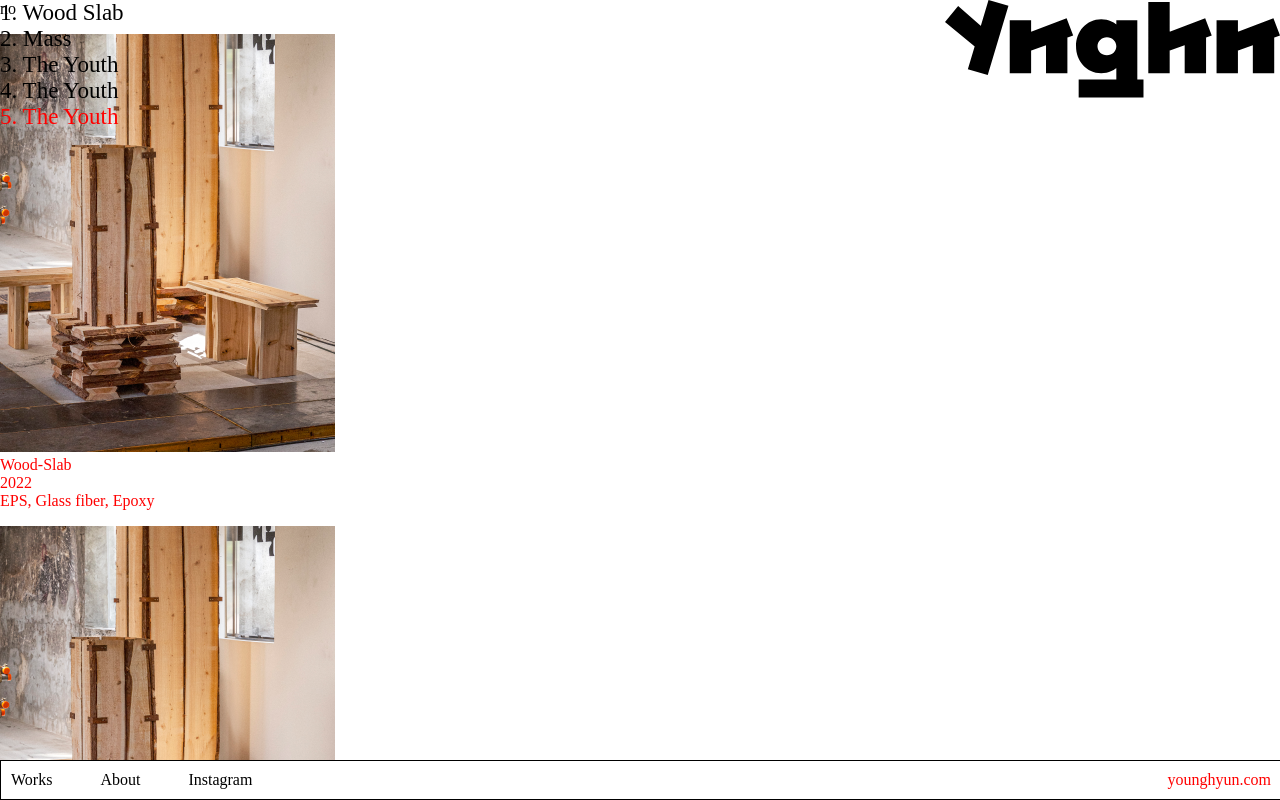
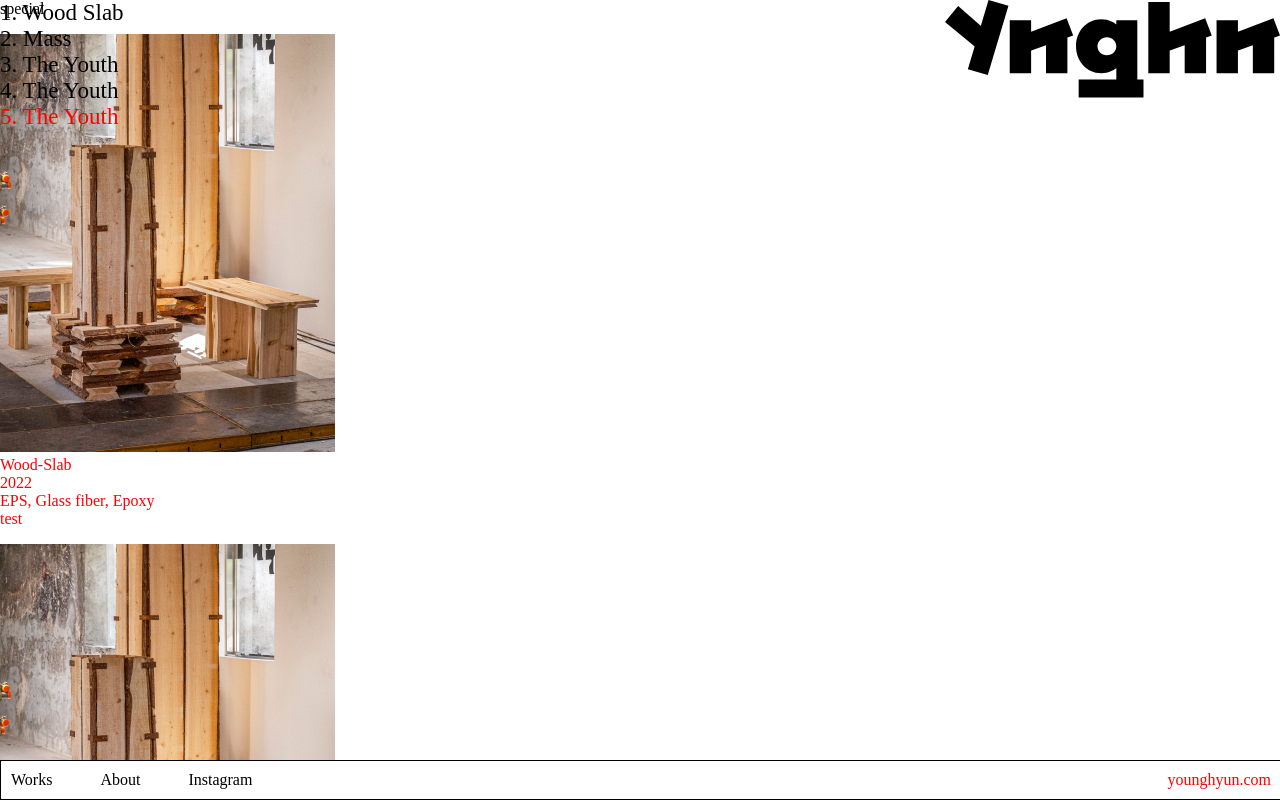
Before and after one commit to yongisadragon/younghyun, a React (Vite) app: page / in a window 1280 px wide. Shown: the top 800 px of the page. Built offline with nearby package versions, Linux system fonts and the light colour scheme.

Commit message:
0607 test

```diff
--- a/src/components/worksThumbnail/WorksThumbnail.jsx
+++ b/src/components/worksThumbnail/WorksThumbnail.jsx
@@ -7,10 +7,10 @@ import { useInView } from "react-intersection-observer";
 export default function WorksThumbnail() {
   //scrollRef에 각 썸네일의 ref를 배열로 담아 WorksIndex에 props로 전달. WorksIndex에는 foward필요.
   // const [isVisible, setIsVisible] = useState();
-  const { ref: rret, inView: isVisible } = useInView();
+  const { ref: rref, inView } = useInView();
   const scrollRef = useRef([]);
-  const rref = useRef();
-  console.log(scrollRef);
+  // const rref = useRef();
+  console.log(inView);
 
   // useEffect(() => {
   //   const observer = new IntersectionObserver((entries) => {
@@ -24,7 +24,7 @@ export default function WorksThumbnail() {
   return (
     <div className={styles.container}>
       <WorksIndex ref={scrollRef} />
-      <div ref={rref}>{isVisible ? "special" : "no"}</div>
+      <div ref={rref}>{inView ? "special" : "no"}</div>
 
       {worksData.map((work, i) => (
         //{}안에는 js문법만, ${} 안에는 전부 문자열화됨. 즉 `styles.${work.layout}` 과 같이 쓰면 work.layout 자체가 js문법이므로 ${} 안에는 못들어옴. 그래서 대활호 접근으로 바꿔야 인식됨.
@@ -39,6 +39,7 @@ export default function WorksThumbnail() {
             <p>{work.name}</p>
             <p>{work.year}</p>
             <p>{work.materials}</p>
+            test
           </div>
         </div>
       ))}
```
